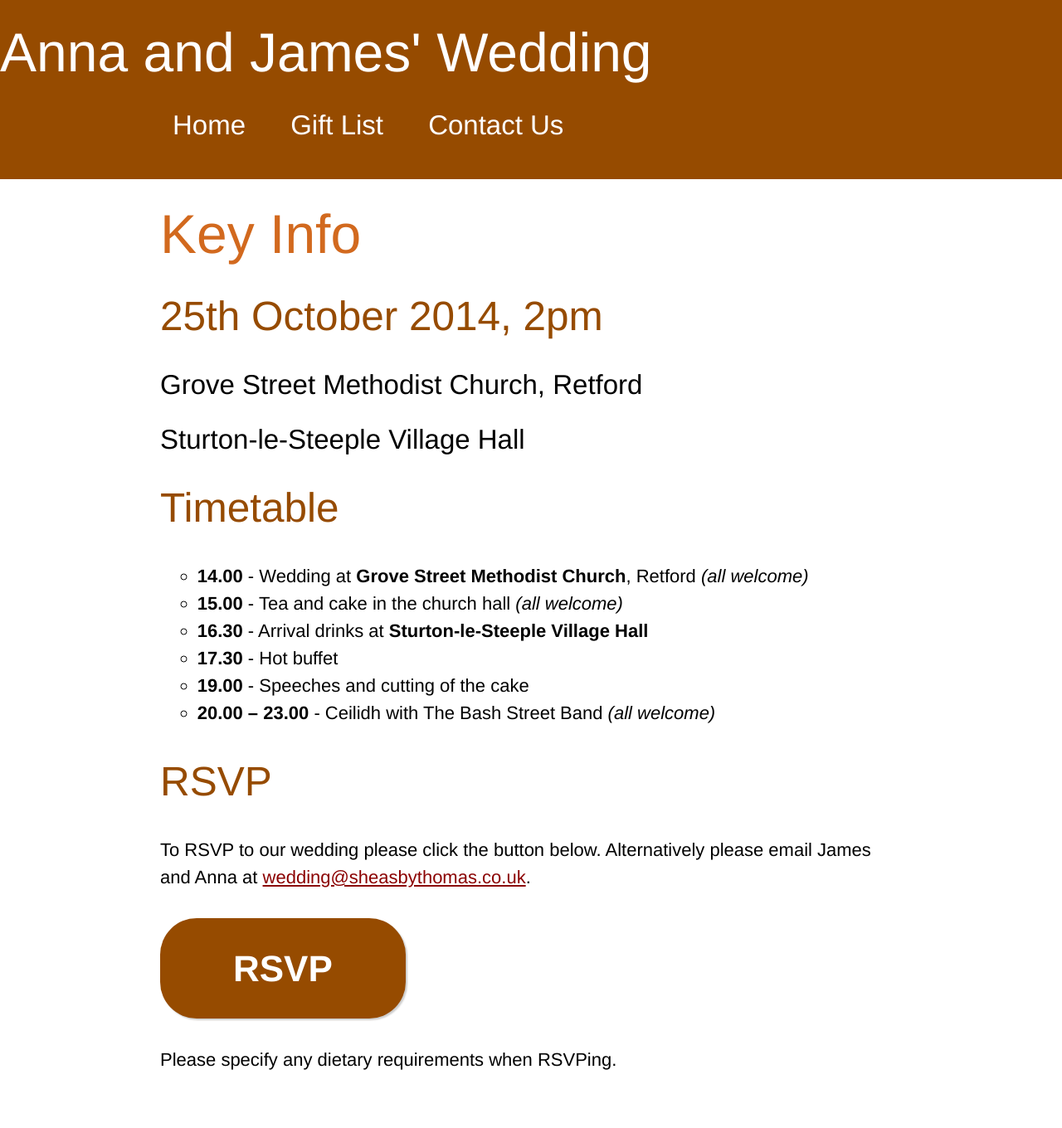
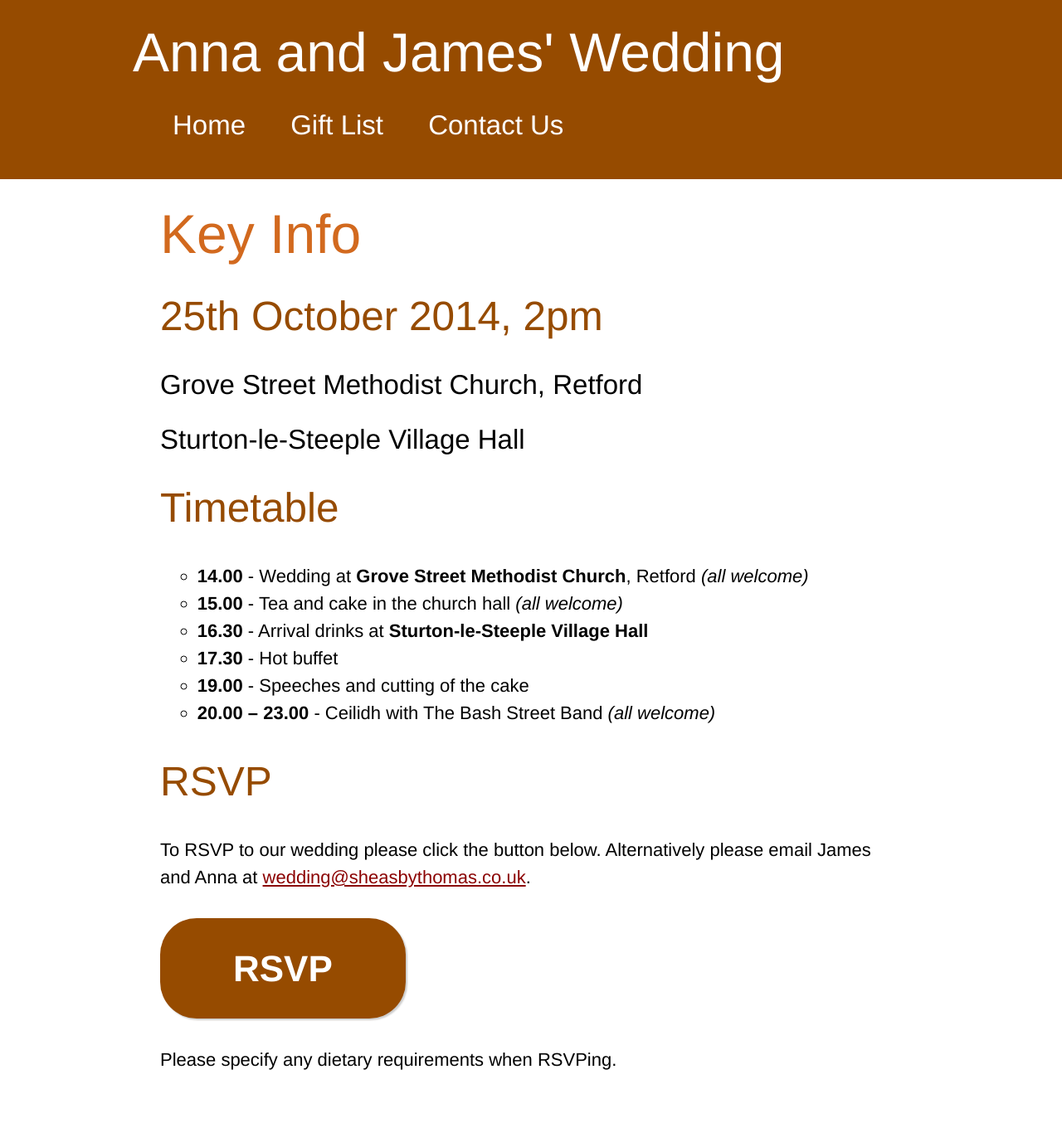
Before and after one commit to rightsaidjames/wedding, a Jekyll site: the page built from index.md, in a window 1280 px wide. Shown: the whole page at 83% size. Built offline with Jekyll 4.4.1, drawn with Linux system fonts in a browser that asks for light colours.

Commit message:
Added .container div around h1 and nav
Compensating for lack of centre-alignment of h1.

```diff
--- a/_includes/header.html
+++ b/_includes/header.html
@@ -1,10 +1,12 @@
 <header class="grid 1of1">
+    <div class="container">
     <h1>Anna and James' Wedding</h1>
-    <nav class="container">
+    <nav>
         <ul>
             <li><a href="/index.html">Home</a></li>
             <li><a href="/giftlist.html">Gift List</a></li>
             <li><a href="mailto:wedding@sheasbythomas.co.uk">Contact Us</a></li>
         </ul>
     </nav>
+    </div>
 </header>
```
